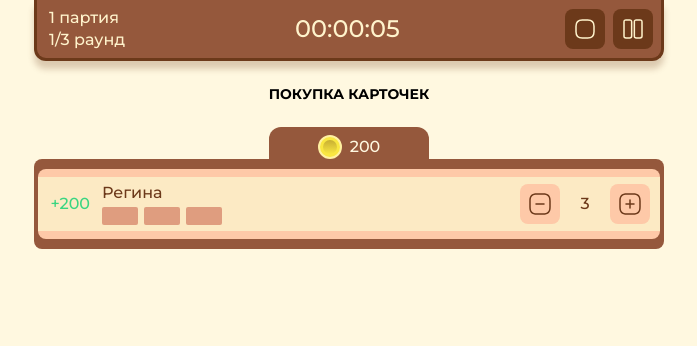
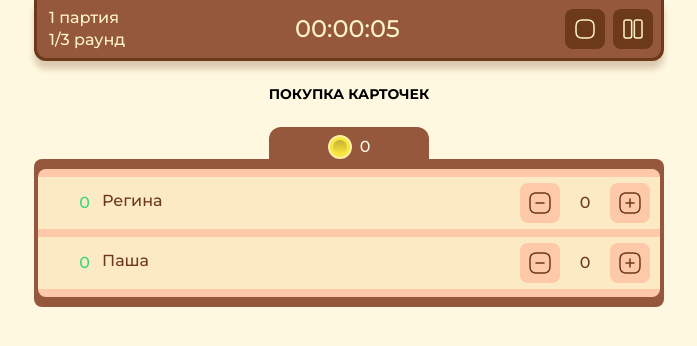
Before and after one commit to VKeyPEDIdea/gameAssistant, a React app: page / in a window 1280 px wide. Shown: the top 346 px of the page, without its empty margins (291-988 px from the left). Built offline with nearby package versions, Linux system fonts and the light colour scheme.

Commit message:
add handlers to plus/minus btn

```diff
--- a/src/components/PlayerList/PlayerItem/PlayerItem.module.scss
+++ b/src/components/PlayerList/PlayerItem/PlayerItem.module.scss
@@ -32,7 +32,7 @@
 	margin-bottom: 4px;
 	color: $color-on-light;
 	font-size: 16px;
-	line-height: 20px;
+	line-height: 18px;
 	font-weight: 500;
 }
 
--- a/src/components/PlayerList/PlayerItem/PlayerItem.tsx
+++ b/src/components/PlayerList/PlayerItem/PlayerItem.tsx
@@ -2,20 +2,34 @@ import Counter from '../../Counter';
 import classes from './PlayerItem.module.scss';
 
 interface PlayerItemProps {
+	id: number;
 	score: number;
 	name: string;
 	playcardCount: number;
+	onMinusClick: (id: number) => void;
+	onPlusClick: (id: number) => void;
 };
 
 const PlayerItem = ({
-	score = 200,
-	name = 'Регина',
-	playcardCount = 3,
+	score,
+	name,
+	playcardCount,
+	id,
+	onMinusClick,
+	onPlusClick,
 }: PlayerItemProps) => {
 	let playcardList = [];
 	for (let i = 0; i < playcardCount; i++) {
 		playcardList.push(<div key={i + name + ' playcard'}
 			className={classes.playcard}></div>)
+	}
+
+	function decrease() {
+		onMinusClick(id)
+	}
+
+	function increase() {
+		onPlusClick(id);
 	}
 
 	return (
@@ -24,7 +38,7 @@ const PlayerItem = ({
 				? classes['score--negative']
 				: classes['score--positive']}`}
 			>
-				+{score}
+				{score}
 			</p>
 			<div className={classes.wrapper}>
 				<p className={classes.name}>{name}</p>
@@ -32,9 +46,9 @@ const PlayerItem = ({
 					{playcardList}
 				</div>
 			</div>
-			<Counter count={3}
-				minusClick={() => console.log('minus')}
-				plusClick={() => console.log('plus')}/>
+			<Counter count={playcardCount}
+				minusClick={decrease}
+				plusClick={increase}/>
 		</div>
 	);
 };
--- a/src/components/PlayerList/PlayerList.module.scss
+++ b/src/components/PlayerList/PlayerList.module.scss
@@ -36,3 +36,11 @@
 	background-color: $color-peach-crayon;
 	padding: 8px 0;
 }
+
+.item {
+	margin-bottom: 8px;
+
+	&:last-child {
+		margin-bottom: 0;
+	}
+}
--- a/src/components/PlayerList/PlayerList.tsx
+++ b/src/components/PlayerList/PlayerList.tsx
@@ -1,21 +1,47 @@
+import { useAppDispatch, useAppSelector } from '../../app/hooks';
+import { addCardToPlayer, removeCardToPlayer, selectMatchBank } from '../../features/match/matchSlice';
+import { Player } from '../../models/Player';
 import Coin from '../Coin/Coin';
 import PlayerItem from './PlayerItem/';
 import classes from './PlayerList.module.scss';
 
-const PlayerList = () => {
-	// const playerList = list.map(item => {
+interface PlayerListProps {
+	list: Player[];
+}
 
-	// });
+const PlayerList = ({
+	list,
+}: PlayerListProps) => {
+	const dispatch = useAppDispatch();
+	const bank = useAppSelector(selectMatchBank);
+	const minusClick = (id: number) => {
+		dispatch(removeCardToPlayer(id));
+	}
+	const plusClick = (id: number) => {
+		dispatch(addCardToPlayer(id));
+	}
+	const playerList = list.map(({ name, score, cardsCount, id }: Player) => {
+		return (
+			<div className={classes.item} key={name + score + cardsCount}>
+				<PlayerItem name={name}
+					onMinusClick={minusClick}
+					onPlusClick={plusClick}
+					id={id}
+					score={score}
+					playcardCount={cardsCount}/>
+			</div>
+		);
+	});
 
 	return (
 		<div className={classes.box}>
 			<div className={classes.bank}>
 				<Coin />
-				<div className={classes.count}>200</div>
+				<div className={classes.count}>{bank}</div>
 			</div>
 			<div className={classes['list-bg']}>
 				<div className={classes.list}>
-					<PlayerItem />
+					{playerList}
 				</div>
 			</div>
 		</div>
--- a/src/features/match/matchSlice.ts
+++ b/src/features/match/matchSlice.ts
@@ -13,6 +13,8 @@ interface MatchState {
 	playerList: Player[];
 }
 
+const cardPrice = 200;
+
 const initialState: MatchState = {
 	bank: 0,
 	round: 1,
@@ -24,7 +26,20 @@ const initialState: MatchState = {
 	},
 	timer: 0,
 	pause: true,
-	playerList: [],
+	playerList: [
+		{
+			id: 0,
+			name: 'Регина',
+			score: 0,
+			cardsCount: 0,
+		},
+		{
+			id: 1,
+			name: 'Паша',
+			score: 0,
+			cardsCount: 0,
+		},
+	],
 };
 
 export const matchSlice = createSlice({
@@ -34,11 +49,21 @@ export const matchSlice = createSlice({
 		startMatch: state => {
 			state.pause = false;
 		},
-		increaseBank: (state, action: PayloadAction<number>) => {
-			state.bank += action.payload;
+		addCardToPlayer: (state, action: PayloadAction<number>) => {
+			state.bank += cardPrice;
+			const item = state.playerList.find(({ id }) => id === action.payload);
+			if (item) {
+				item.cardsCount += 1;
+				item.score -= cardPrice;
+			};
 		},
-		decreaseBank: (state, action: PayloadAction<number>) => {
-			state.bank -= action.payload;
+		removeCardToPlayer: (state, action: PayloadAction<number>) => {
+			const item = state.playerList.find(({ id }) => id === action.payload);
+			if (item && item.cardsCount > 0) {
+				state.bank -= cardPrice;
+				item.cardsCount -= 1;
+				item.score += cardPrice;
+			};
 		},
 		switchPause: state => {
 			state.pause = !state.pause;
@@ -70,8 +95,8 @@ export const matchSlice = createSlice({
 });
 
 export const {
-	increaseBank,
-	decreaseBank,
+	addCardToPlayer,
+	removeCardToPlayer,
 	startMatch,
 	switchPause,
 	tickTock,
@@ -88,6 +113,7 @@ export const selectMatchSec = (state: RootState) => state.match.duration.sec;
 export const selectMatchDuration = (state: RootState) => {
 	return getNormalizedDuration(state.match.duration);
 };
+export const selectPlayerList = (state: RootState) => state.match.playerList;
 
 export const setBreak = () => (dispatch: AppDispatch, getState: any) => {
 	dispatch(switchPause());
--- a/src/models/Player.ts
+++ b/src/models/Player.ts
@@ -1,4 +1,5 @@
 export type Player = {
+	id: number;
 	name: string;
 	score: number;
 	cardsCount: number;
--- a/src/pages/BuyingCards/BuyingCards.tsx
+++ b/src/pages/BuyingCards/BuyingCards.tsx
@@ -1,4 +1,4 @@
-import React, { useEffect } from "react";
+import { useEffect } from "react";
 import Header from "../../components/Header/";
 import {
 	selectMatchDuration,
@@ -7,6 +7,7 @@ import {
 	setBreak,
 	selectMatchStage,
 	selectMatchRound,
+	selectPlayerList,
 } from "../../features/match/matchSlice";
 import { useAppDispatch, useAppSelector } from "../../app/hooks";
 import PlayerList from "../../components/PlayerList/";
@@ -18,6 +19,7 @@ const BuyingCards = () => {
 	const duration = useAppSelector(selectMatchDuration);
 	const stage = useAppSelector(selectMatchStage);
 	const round = useAppSelector(selectMatchRound);
+	const playerList = useAppSelector(selectPlayerList);
 	const onPauseClick = () => {
 		dispatch(setBreak());
 	};
@@ -40,7 +42,7 @@ const BuyingCards = () => {
 				roundCurrent={round}
 				duration={duration}/>
 			<h1 className={classes.header}>Покупка карточек</h1>
-			<PlayerList />
+			<PlayerList list={playerList}/>
 		</>
 	);
 };
```
